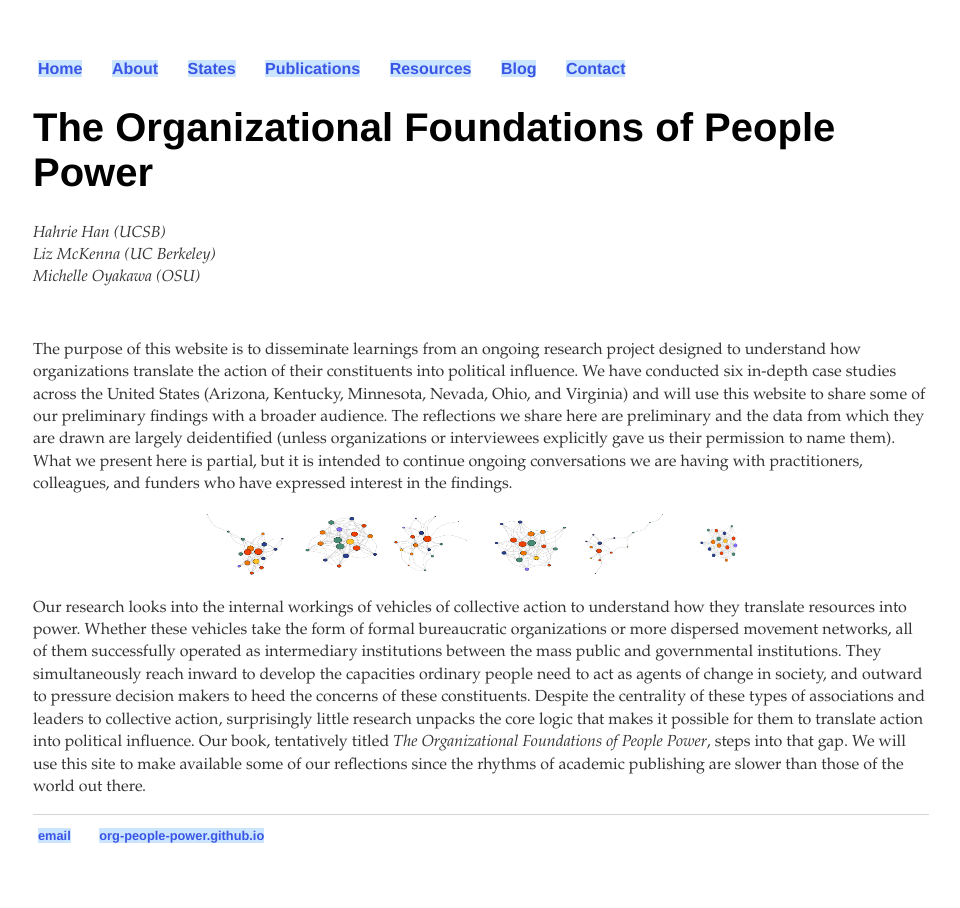
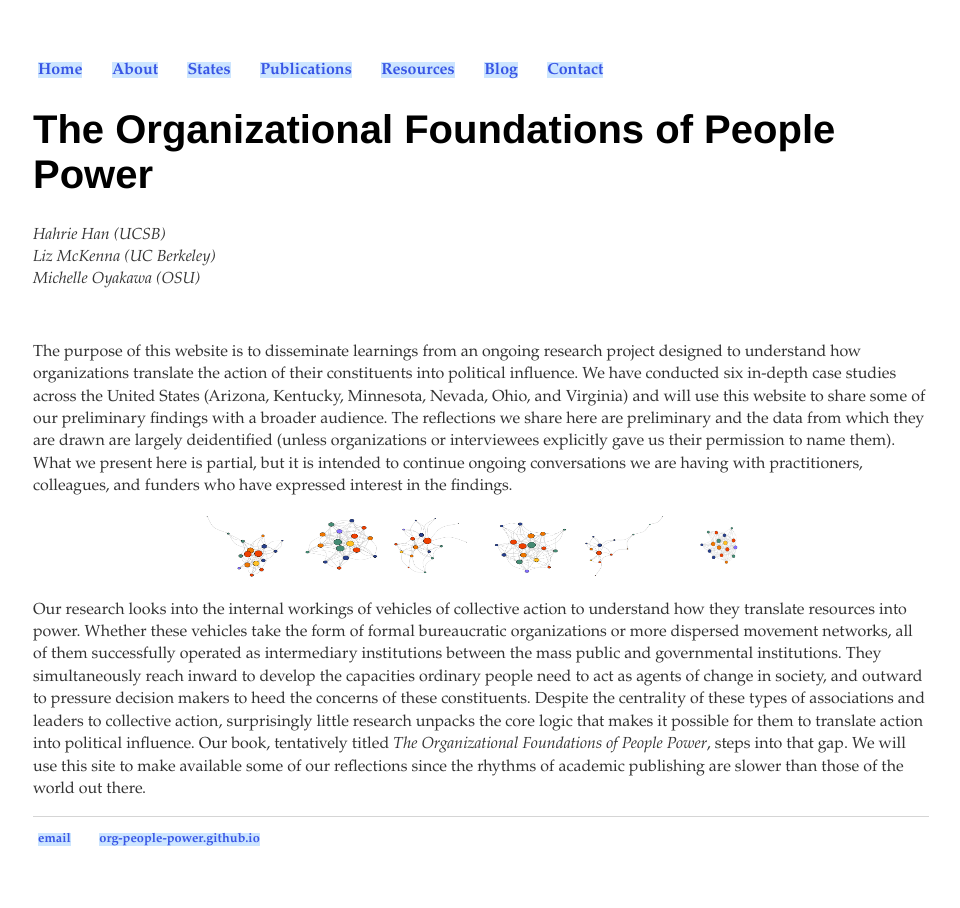
Before and after one commit to org-people-power/org-people-power.github.io, a Jekyll site: the page built from index.html, in a window 1280 px wide. Shown: the whole page, without its empty margins (159-1119 px from the left). Built offline with Jekyll 4.4.1, drawn with Linux system fonts in a browser that asks for light colours.

Commit message:
Update main.css

```diff
--- a/css/main.css
+++ b/css/main.css
@@ -44,4 +44,9 @@ footer {
 ul li {
   background: #cce5ff;
   margin: 5px;
+  font-family:'Garamond', 'Garamond';
 }
+ul.a {
+  list-style-type: circle;
+     font-family:'Garamond', 'Garamond';
+}
```
